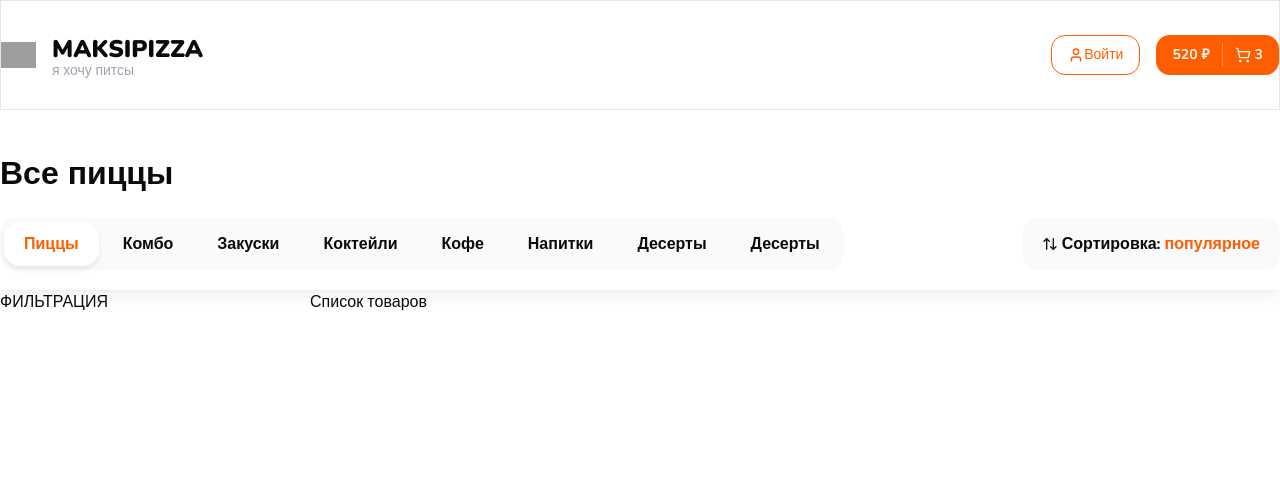
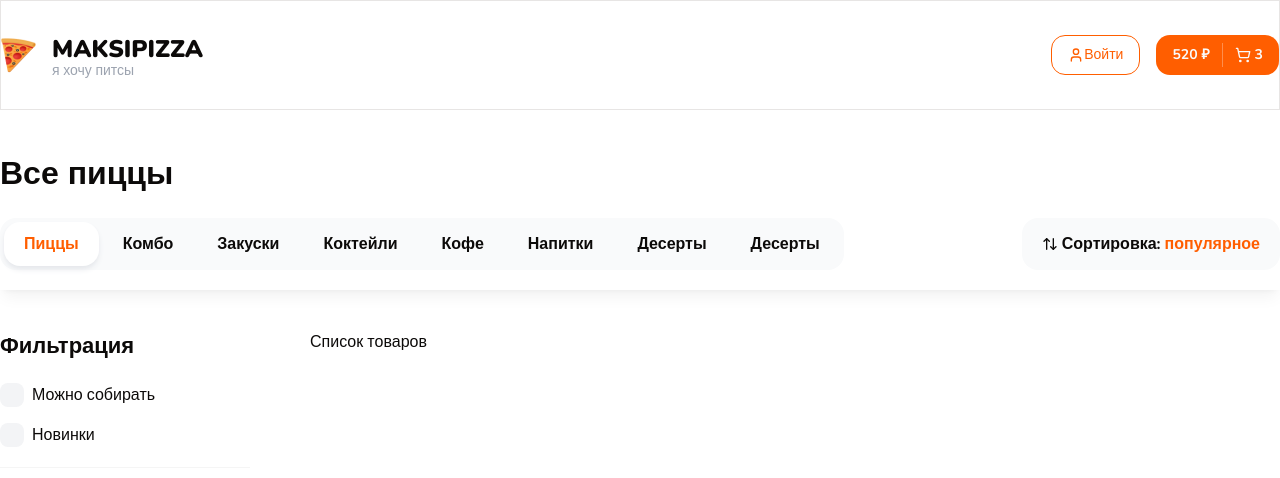
Before and after one commit to dyakovmaksim/MaksiPizza, a Next.js app: page / in a window 1280 px wide. Shown: the top 478 px of the page. Built offline with nearby package versions, Linux system fonts and the light colour scheme; grey boxes are pictures that could not be loaded.

Commit message:
add filters + checkbox

```diff
--- a/src/app/page.tsx
+++ b/src/app/page.tsx
@@ -1,4 +1,4 @@
-import { Container, Title, Categories, SortPopup, TopBar } from "@/components/shared";
+import { Container, Title, Categories, SortPopup, TopBar, Filters } from "@/components/shared";
 
 export default function home() {
   return <>
@@ -8,12 +8,12 @@
 
     <TopBar/>
 
-    <Container className="pb-14">
+    <Container className="mt-10 pb-14">
       <div className="flex gap-[60px]">
 
         {/* ФИЛЬТРАЦИЯ */}
         <div className="w-[250px]">
-        ФИЛЬТРАЦИЯ
+        <Filters />
         </div>
 
         {/* Список товаров */}
--- /dev/null
+++ b/src/components/shared/filter-checkbox.tsx
@@ -0,0 +1,34 @@
+import React, { ButtonHTMLAttributes } from 'react';
+import { Checkbox } from '../ui/checkbox';
+
+export interface FilterChecboxProps {
+  text: string;
+  value: string;
+  endAdornment?: React.ReactNode;
+  onCheckedChange?: (checked: boolean) => void;
+  checked?: boolean;
+}
+
+export const FilterCheckbox: React.FC<FilterChecboxProps> = ({
+  text,
+  value,
+  endAdornment,
+  onCheckedChange,
+  checked,
+}) => {
+  return (
+    <div className="flex items-center space-x-2">
+      <Checkbox
+        onCheckedChange={onCheckedChange}
+        checked={checked}
+        value={value}
+        className="rounded-[8px] w-6 h-6"
+        id={`checkbox-${String(value)}`}
+      />
+      <label htmlFor={`checkbox-${String(value)}`} className="leading-none cursor-pointer flex-1">
+        {text}
+      </label>
+      {endAdornment}
+    </div>
+  );
+};
--- /dev/null
+++ b/src/components/shared/filters.tsx
@@ -0,0 +1,24 @@
+import React from 'react';
+import { Title } from './title';
+import { FilterCheckbox } from './filter-checkbox';
+
+interface Props {
+  className?: string;
+}
+
+export const Filters: React.FC<Props> = ({ className }) => {
+  return (
+    <div className= {className}>
+        <Title text="Фильтрация" size="sm" className="mb-5 font-bold" />
+
+        <div className='flex flex-col gap-4'>
+            <FilterCheckbox text="Можно собирать" value="1" />
+            <FilterCheckbox text="Новинки" value="2" />
+        </div>
+
+        <div className='mt-5 border-y border-y-neutral-100 py-6 pb-7'>
+
+        </div>
+    </div>
+  )
+};
--- a/src/components/shared/header.tsx
+++ b/src/components/shared/header.tsx
@@ -15,7 +15,7 @@
             <Container className="flex items-center justify-between py-8">
             {/*Левая часть*/}
             <div className="flex items-center gap-4">
-                <Image src="/logo.png" width={35} height={35} alt="Logo" />
+                <Image src="/logo.png" alt="Logo" width={35} height={35} />
                 <div>
                     <h1 className="text-2xl uppercase font-black">MaksiPizza</h1>
                     <p className="text-sm text-gray-400 leading-3">я хочу питсы</p>
--- a/src/components/shared/index.ts
+++ b/src/components/shared/index.ts
@@ -4,3 +4,5 @@
 export { Categories } from './categories';
 export { SortPopup } from './sort-popup';
 export { TopBar } from './top-bar';
+export { Filters } from './filters';
+export { FilterCheckbox } from './filter-checkbox';
--- a/src/components/ui/checkbox.tsx
+++ b/src/components/ui/checkbox.tsx
@@ -1,10 +1,10 @@
-"use client"
+'use client';
 
-import * as React from "react"
-import * as CheckboxPrimitive from "@radix-ui/react-checkbox"
-import { Check } from "lucide-react"
+import * as React from 'react';
+import * as CheckboxPrimitive from '@radix-ui/react-checkbox';
+import { Check } from 'lucide-react';
 
-import { cn } from "@/lib/utils"
+import { cn } from '@/lib/utils';
 
 const Checkbox = React.forwardRef<
   React.ElementRef<typeof CheckboxPrimitive.Root>,
@@ -13,18 +13,15 @@
   <CheckboxPrimitive.Root
     ref={ref}
     className={cn(
-      "peer h-4 w-4 shrink-0 rounded-sm border border-primary ring-offset-background focus-visible:outline-none focus-visible:ring-2 focus-visible:ring-ring focus-visible:ring-offset-2 disabled:cursor-not-allowed disabled:opacity-50 data-[state=checked]:bg-primary data-[state=checked]:text-primary-foreground",
-      className
+      'peer h-4 w-4 shrink-0 bg-gray-100 ring-offset-background focus-visible:outline-none focus-visible:ring-2 focus-visible:ring-ring focus-visible:ring-offset-2 disabled:cursor-not-allowed disabled:opacity-50 data-[state=checked]:bg-primary data-[state=checked]:text-primary-foreground',
+      className,
     )}
-    {...props}
-  >
-    <CheckboxPrimitive.Indicator
-      className={cn("flex items-center justify-center text-current")}
-    >
-      <Check className="h-4 w-4" />
+    {...props}>
+    <CheckboxPrimitive.Indicator className={cn('flex items-center justify-center text-current')}>
+      <Check className="h-4 w-4" strokeWidth={3} />
     </CheckboxPrimitive.Indicator>
   </CheckboxPrimitive.Root>
-))
-Checkbox.displayName = CheckboxPrimitive.Root.displayName
+));
+Checkbox.displayName = CheckboxPrimitive.Root.displayName;
 
-export { Checkbox }
+export { Checkbox };
```
Also changed, not shown: public/logo.png (renamed from src/public/assets/logo.png).
